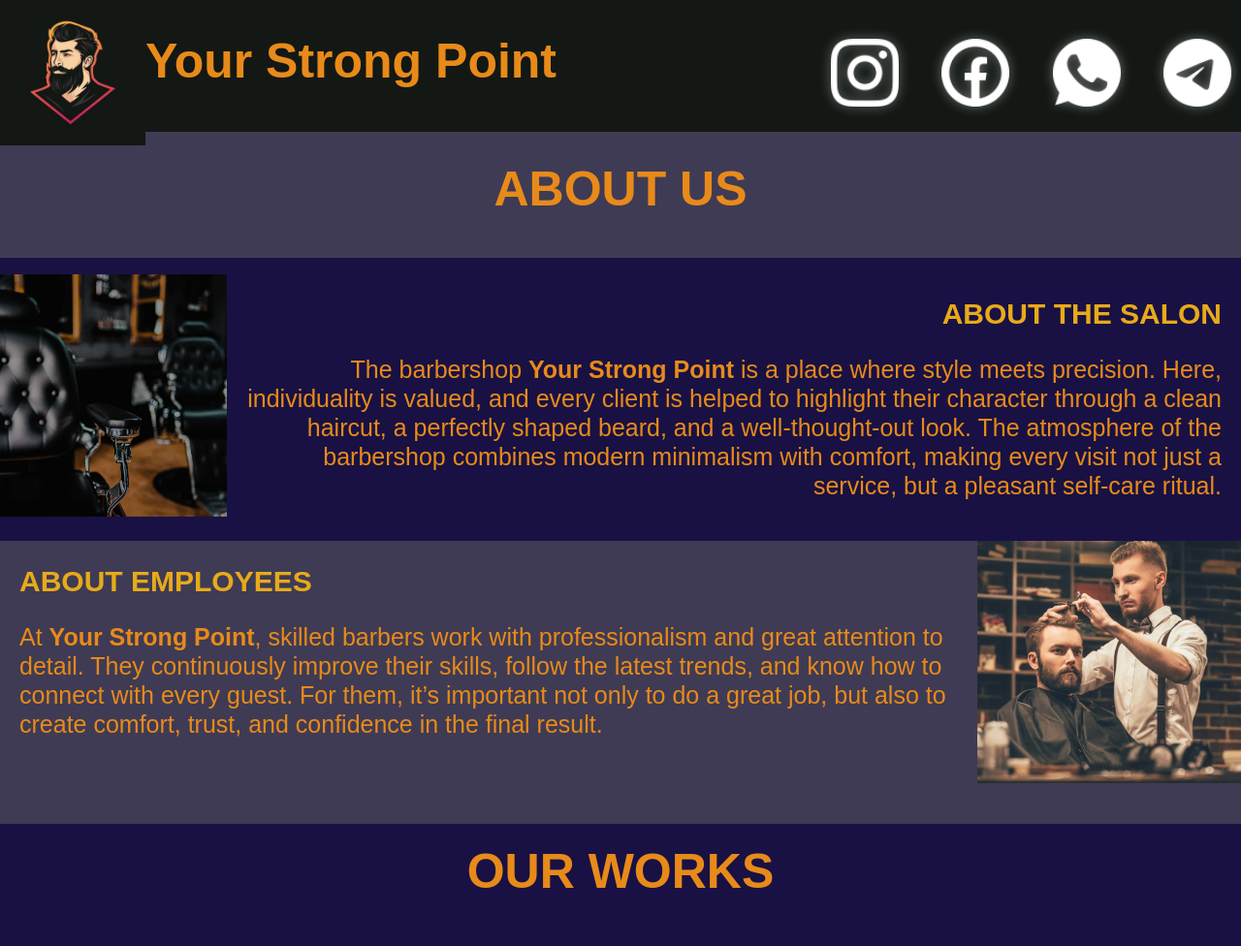
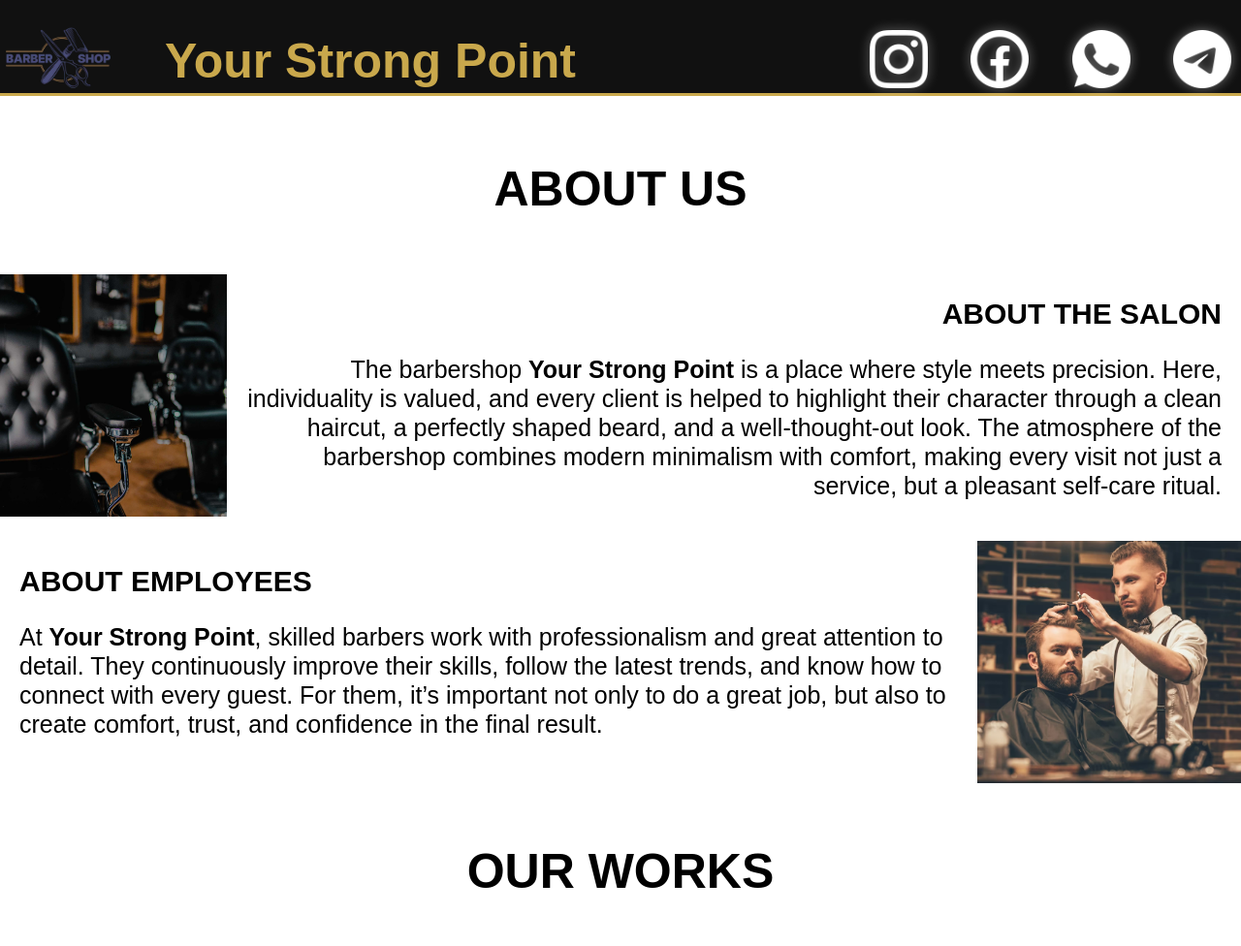
Before and after one commit to Andriiprog08/Barber-shop, a Flask app: page / in a window 1280 px wide. Shown: the top 976 px of the page at 97% size. Run offline with Flask 3, Linux system fonts and the light colour scheme.

Commit message:
Colour_changes

```diff
--- a/static/style.css
+++ b/static/style.css
@@ -1,37 +1,45 @@
 :root{
-    --bacround-color-menu: #131814;
-    --primary-color: #E88A1A;
-    --h2-color:#e8aa1a;
-    --bacround-color: #080323c6;
-    --rightBlock-color:#0f063fc7;
-    --grey-color: #808080;
+    --color-bg: #1A1A1A;
+    --color-surface: #2C2C2C;
+    --color-header-footer: #111111;
+    --color-accent: #C9A84C;
+    --color-text: #F0F0F0;
+    --color-text-muted: #888888;
 }
 
 header{
-    background-color: var(--bacround-color-menu);
+    background-color: var(--color-header-footer);
     margin-top: 0;
-    height: 17%;
+    height: 12%;
     position: fixed;
     width: 100%;
     z-index: 1000;
+    justify-content: center;
+    border-bottom: 3px solid var(--color-accent)
 }
 
-.barber{
+.headerBarberbox{
     display: flex;
     align-items: center;
     justify-content: space-between;
 }
 
-.components{
+.logoNbox{
     display: flex;
 }
 
 .logo_img {
-    height: 150px;
+    height: 120px;
+}
+
+.logo_name{
+    color: var(--color-accent);
+    font-size: 25px;
+    margin-left: 50px;
 }
 
 .socialIcons{
-    height: 70px;
+    height: 60px;
     margin-left: 30px;
     margin-right: 10px;
 }
@@ -54,12 +62,6 @@ a, a:active, a:focus{
     text-decoration: none !important;
 }
 
-.logo_name{
-    color: var(--primary-color);
-    font-size: 25px;
-    margin-right: 50px;
-}
-
 body{
     background-color: var(--bacround-color);
     margin: 0;
@@ -68,7 +70,7 @@ body{
     font-family: Arial, Helvetica, sans-serif;
 }
 
-.info{
+.AboutUsBox{
     padding-top: 146px;
 }
 
--- a/templates/base.html
+++ b/templates/base.html
@@ -3,7 +3,7 @@
 <head>
     <meta charset="UTF-8">
     <meta name="viewport" content="width=device-width, initial-scale=1.0">
-    <link rel="icon" href="/static/img/barber_logo.jpg" type="image/png">
+    <link rel="icon" href="static/img/Barber_logo.webp" type="image/png">
     <title>{% block title %}web{% endblock %}</title>
     <link rel="stylesheet" href="static/style.css">
 </head>
--- a/templates/index_parth/about_us.html
+++ b/templates/index_parth/about_us.html
@@ -1,4 +1,4 @@
-<section class="info">
+<section class="AboutUsBox">
     <div class="everything">
 
         <div class="aboutUs">
--- a/templates/index_parth/menu.html
+++ b/templates/index_parth/menu.html
@@ -1,14 +1,14 @@
-<div class="barber">
-    <div class="components">
-        <div class="logo">
-            <img class="logo_img" src="static/img/barber_logo.jpg" title="A man with a beard and hairstyle" alt="Your strong point">
+<div class="headerBarberbox">
+    <div class="logoNbox">
+        <div>
+            <img class="logo_img" src="static/img/Barber_logo.webp" title="A man with a beard and hairstyle" alt="Your strong point">
         </div>
 
         <div class="logo_name">
             <h1 class="name">Your Strong Point</h1>
         </div>
     </div>
-    <div class="social">
+    <div class="socialBox">
         <a href="#" class="socialLink">
             <img class="socialIcons" src="static/img/instagram.png" title="instagram icon" alt="instagram">
         </a>
```
Also changed, not shown: static/img/Barber_logo.webp (added), static/img/barber_logo.jpg (deleted).
